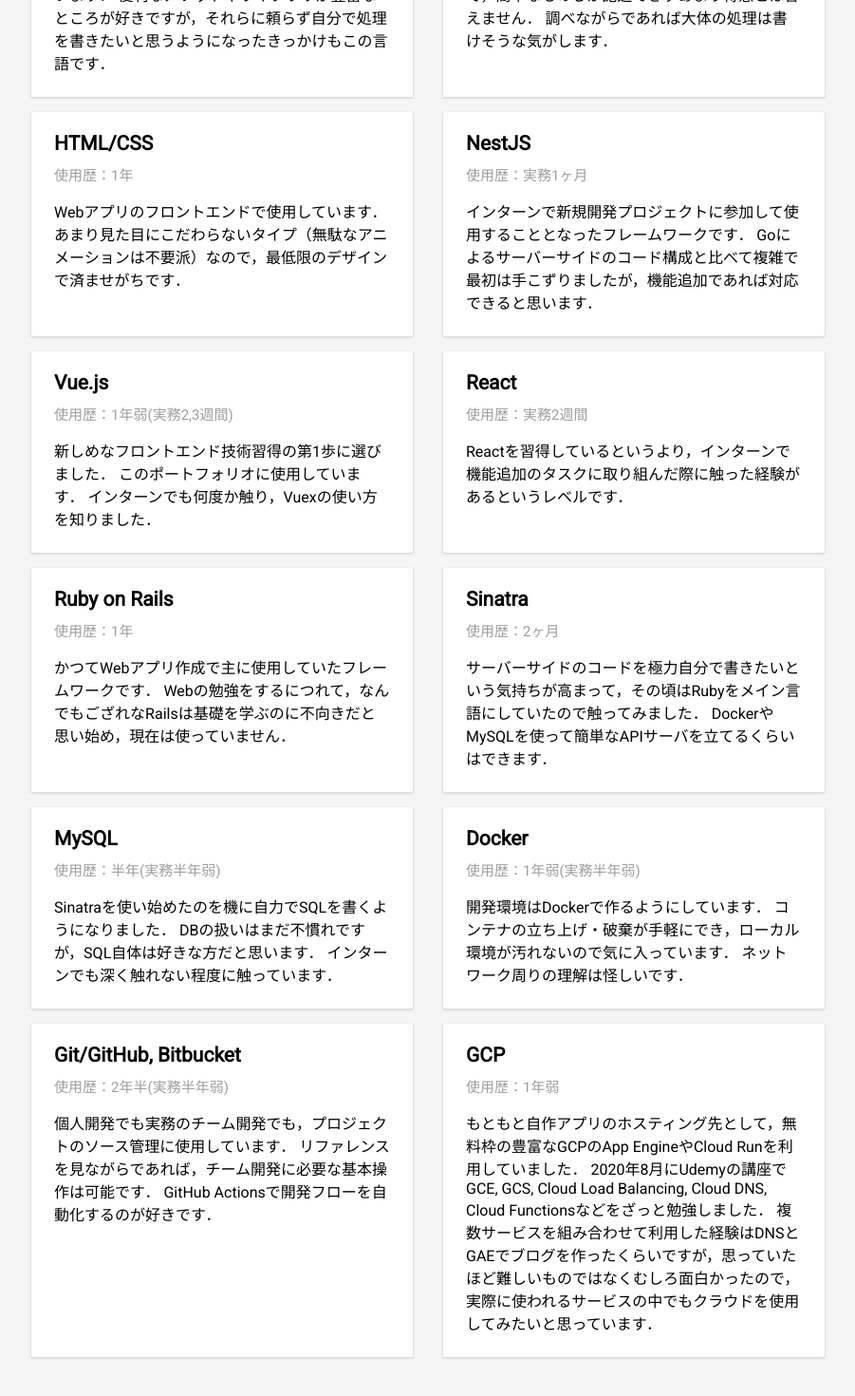
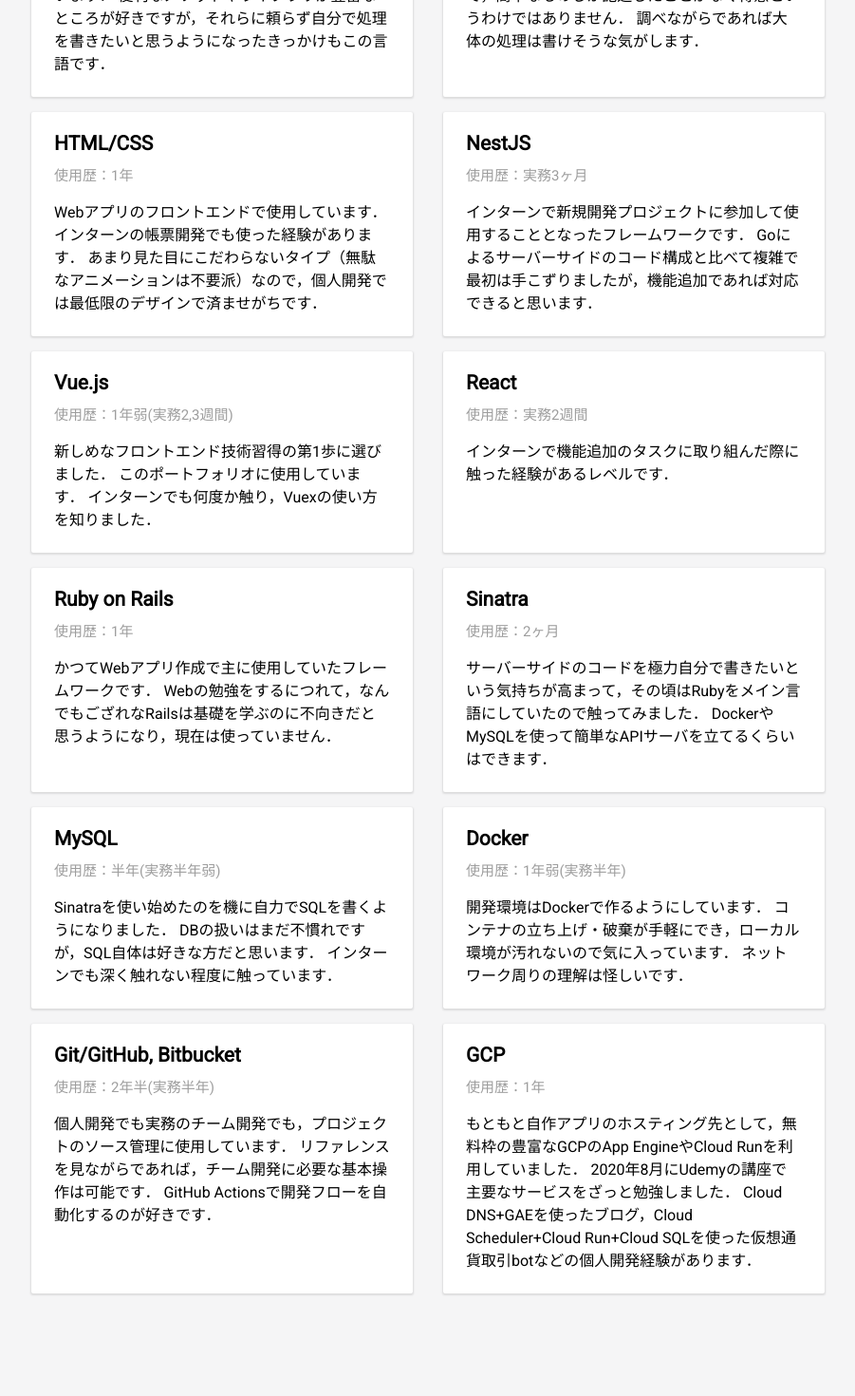
Before and after one commit to Fukkatsuso/portfolio, a Vue app: page /skills in a window 1280 px wide. Shown: the part 466-1936 px from the top of the page at 95% size, without its empty margins (189-1090 px from the left). After the commit the page ends 1884 px from the top, so only its background shows below. Built offline with nearby package versions, Linux system fonts and the light colour scheme.

Commit message:
update: skills

```diff
--- a/src/views/Skills.vue
+++ b/src/views/Skills.vue
@@ -27,14 +27,14 @@
         {
           name: 'Go',
           term: '1年半(実務3ヶ月)',
-          content: '個人でもインターンでも，バックエンド開発で使用しています．\
+          content: '個人でもインターンでもバックエンド開発で使用しています．\
                     使えば使うほど良さに気づける好きな言語です．',
         },
         {
           name: 'C/C++',
           term: '2年半',
-          content: 'C言語は最初に触れた言語で主に大学の講義で，C++はロボットのプログラミングに使用していました．\
-                    習熟度で言えば一番だと思います．',
+          content: 'C言語は最初に触れた言語です．\
+                    C++はロボットのプログラミングに使用していました．',
         },
         {
           name: 'Ruby',
@@ -44,19 +44,20 @@
         },
         {
           name: 'JavaScript',
-          term: '1年弱',
-          content: 'Web開発で必要になった際に適宜使っている程度で，簡単なものしか記述できずあまり得意とは言えません．\
+          term: '1年',
+          content: 'Web開発で必要になった際に適宜使っている程度で，簡単なものしか記述したことがなく得意というわけではありません．\
                     調べながらであれば大体の処理は書けそうな気がします．',
         },
         {
           name: 'HTML/CSS',
           term: '1年',
           content: 'Webアプリのフロントエンドで使用しています．\
-                    あまり見た目にこだわらないタイプ（無駄なアニメーションは不要派）なので，最低限のデザインで済ませがちです．',
+                    インターンの帳票開発でも使った経験があります．\
+                    あまり見た目にこだわらないタイプ（無駄なアニメーションは不要派）なので，個人開発では最低限のデザインで済ませがちです．',
         },
         {
           name: 'NestJS',
-          term: '実務1ヶ月',
+          term: '実務3ヶ月',
           content: 'インターンで新規開発プロジェクトに参加して使用することとなったフレームワークです．\
                     Goによるサーバーサイドのコード構成と比べて複雑で最初は手こずりましたが，機能追加であれば対応できると思います．',
         },
@@ -69,13 +70,13 @@
         },
         { name: 'React',
           term: '実務2週間',
-          content: 'Reactを習得しているというより，インターンで機能追加のタスクに取り組んだ際に触った経験があるというレベルです．',
+          content: 'インターンで機能追加のタスクに取り組んだ際に触った経験があるレベルです．',
         },
         {
           name: 'Ruby on Rails',
           term: '1年',
           content: 'かつてWebアプリ作成で主に使用していたフレームワークです．\
-                    Webの勉強をするにつれて，なんでもござれなRailsは基礎を学ぶのに不向きだと思い始め，現在は使っていません．',
+                    Webの勉強をするにつれて，なんでもござれなRailsは基礎を学ぶのに不向きだと思うようになり，現在は使っていません．',
         },
         {
           name: 'Sinatra',
@@ -92,24 +93,24 @@
         },
         {
           name: 'Docker',
-          term: '1年弱(実務半年弱)',
+          term: '1年弱(実務半年)',
           content: '開発環境はDockerで作るようにしています．\
                     コンテナの立ち上げ・破棄が手軽にでき，ローカル環境が汚れないので気に入っています．\
                     ネットワーク周りの理解は怪しいです．',
         },
         {
           name: 'Git/GitHub, Bitbucket',
-          term: '2年半(実務半年弱)',
+          term: '2年半(実務半年)',
           content: '個人開発でも実務のチーム開発でも，プロジェクトのソース管理に使用しています．\
                     リファレンスを見ながらであれば，チーム開発に必要な基本操作は可能です．\
                     GitHub Actionsで開発フローを自動化するのが好きです．',
         },
         {
           name: 'GCP',
-          term: '1年弱',
+          term: '1年',
           content: 'もともと自作アプリのホスティング先として，無料枠の豊富なGCPのApp EngineやCloud Runを利用していました．\
-                    2020年8月にUdemyの講座でGCE, GCS, Cloud Load Balancing, Cloud DNS, Cloud Functionsなどをざっと勉強しました．\
-                    複数サービスを組み合わせて利用した経験はDNSとGAEでブログを作ったくらいですが，思っていたほど難しいものではなくむしろ面白かったので，実際に使われるサービスの中でもクラウドを使用してみたいと思っています．',
+                    2020年8月にUdemyの講座で主要なサービスをざっと勉強しました．\
+                    Cloud DNS+GAEを使ったブログ，Cloud Scheduler+Cloud Run+Cloud SQLを使った仮想通貨取引botなどの個人開発経験があります．',
         },
       ],
     }
```
